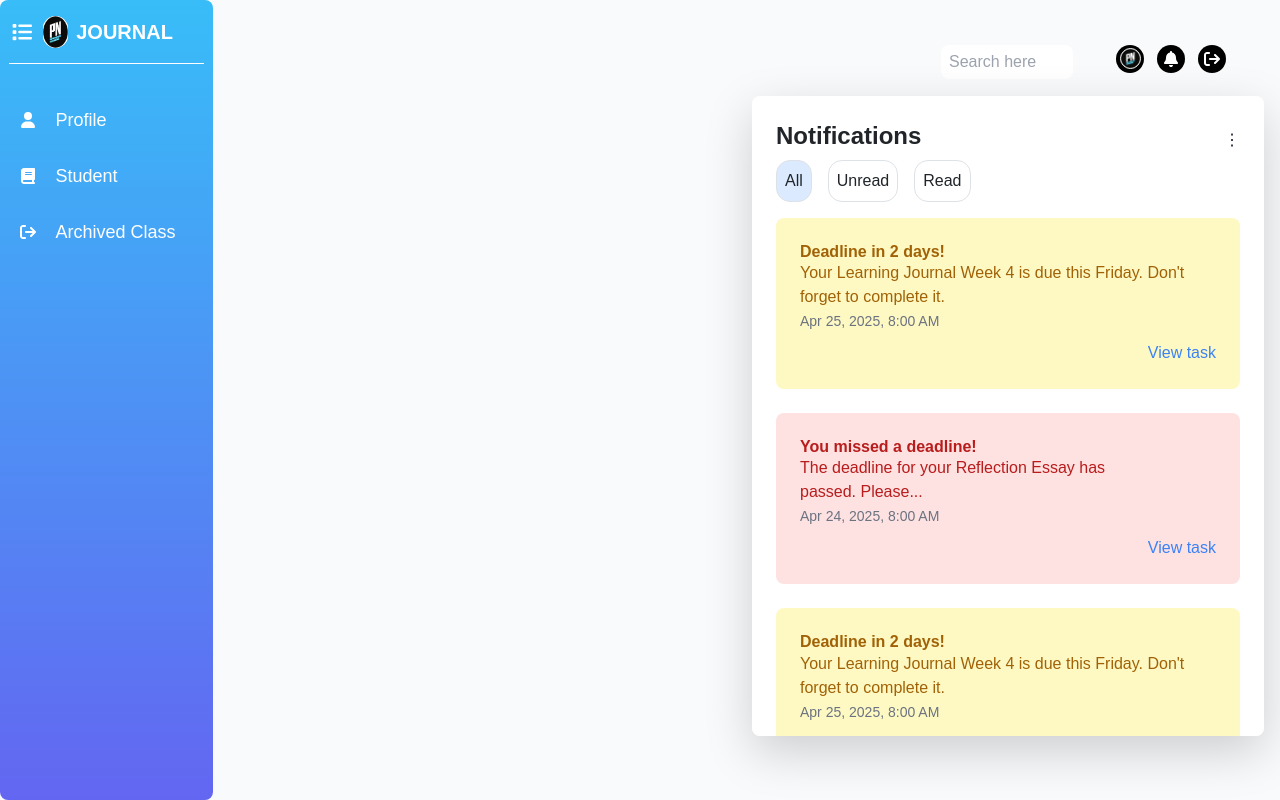
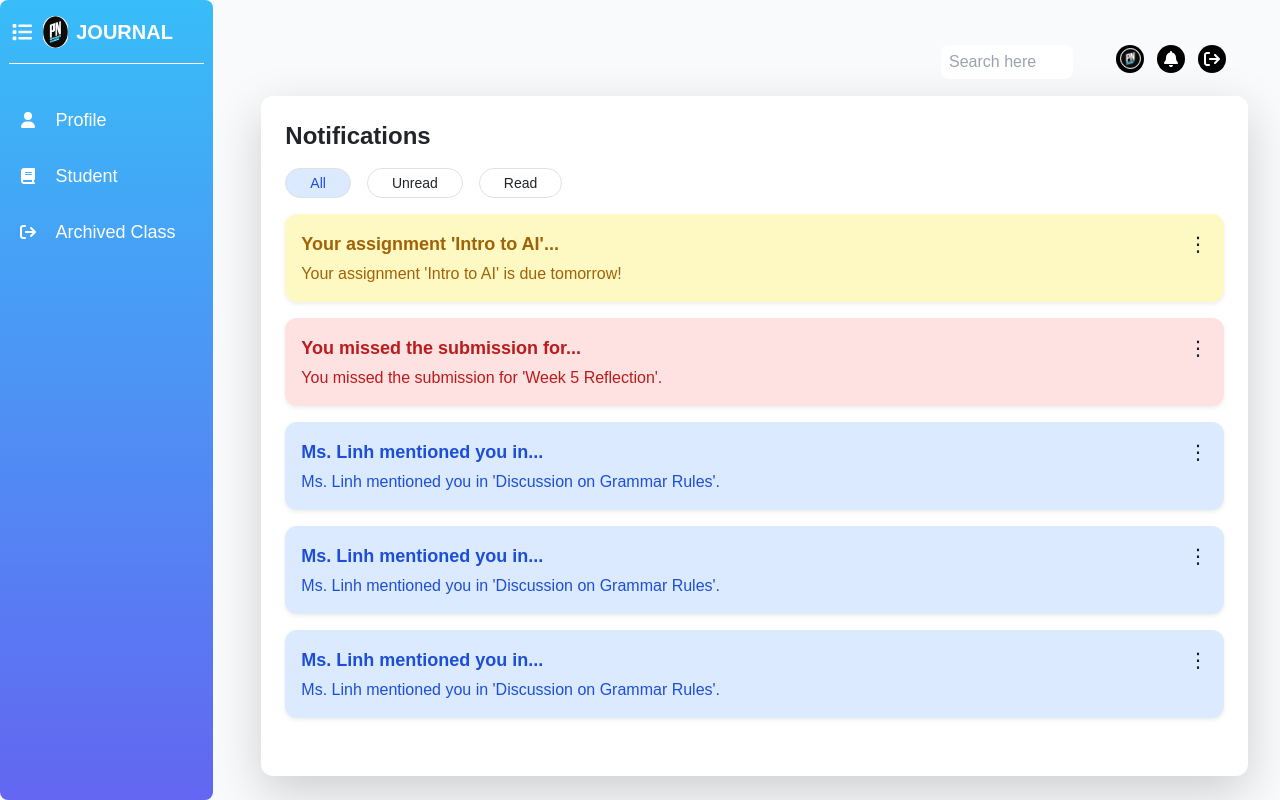
Before and after one commit to TranHoangXuanNguyen/adv_project_FE, a React (Create React App) app: page /teacher/notifications in a window 1280 px wide. Built offline with nearby package versions, Linux system fonts and the light colour scheme.

Commit message:
feature/notice_bar_DoneUI

```diff
--- a/src/components/student/SideBar.jsx
+++ b/src/components/student/SideBar.jsx
@@ -27,7 +27,7 @@ export default function SideBar() {
           {
             icon: <FaBullseye  />,
             text: 'My Goals',
-            to: '/student'
+            to: '/student/Semester-Goals'
           },
           {
             icon: <FaBookOpen />,
--- a/src/components/teacher/Header.jsx
+++ b/src/components/teacher/Header.jsx
@@ -1,7 +1,15 @@
-import React from 'react';
+import React, { useState } from 'react';
 import { FaBell, FaArrowRightFromBracket } from 'react-icons/fa6';
 import avatarImage from "../../assets/img/pnlogo.png";
+import TNotification from '../../pages/teacher/Tnotification';
+
 export default function Header() {
+    const [isVisible, setIsVisible] = useState(false);
+
+    const handleBellClick = () => {
+        setIsVisible(!isVisible);
+    };
+
     return (
         <div className="w-full h-16 flex justify-end items-center">
             <div className="w-1/3 h-3/5 flex justify-around items-center">
@@ -23,8 +31,20 @@ export default function Header() {
                             className="w-3/4 h-3/4 rounded-full border border-white"
                         />
                     </div>
-              <div className="w-7 h-7 rounded-full bg-black flex justify-center items-center cursor-pointer">
+                    <div className="">
+                        <div
+                            className="w-7 h-7 rounded-full bg-black flex justify-center items-center cursor-pointer"
+                            onClick={handleBellClick}
+                        >
                             <FaBell className="text-white" />
+                        </div>
+
+                        {/* Hiển thị component TNotification khi click vào chuông */}
+                        {isVisible && (
+                            <div className=" w-[650px] absolute right-[200px] pt-2 rounded-lg z-10">
+                                <TNotification />
+                            </div>
+                        )}
                     </div>
                     <div className="w-7 h-7 rounded-full bg-black flex justify-center items-center cursor-pointer">
                         <FaArrowRightFromBracket className="text-white" />
@@ -33,4 +53,4 @@ export default function Header() {
             </div>
         </div>
     );
-    };
+}
--- a/src/pages/teacher/ShowSemesterGoals.jsx
+++ b/src/pages/teacher/ShowSemesterGoals.jsx
@@ -40,7 +40,11 @@ const ShowSemesterGoals = () => {
 
   return (
     <div className="min-h-screen">
-      <h2 className="text-2xl font-bold mb-4 text-blue-700">Semester Goals</h2>
+      <div className="flex justify-content-center items-center ">
+        <h2 className="text-2xl font-bold mb-2 text-blue-700">
+          Semester Goals
+        </h2>
+      </div>
 
       {loading ? (
         <p className="text-gray-600">Loading goals...</p>
@@ -49,19 +53,24 @@ const ShowSemesterGoals = () => {
       ) : (
         <div className="overflow-x-auto shadow-lg rounded-lg">
           <table className="min-w-full bg-white border border-gray-300">
-            <thead className="bg-blue-700 text-white">
+            <thead className="bg-[#72afff] text-white">
               <tr>
-                <th className="border px-4 py-2">Subject</th>
-                <th className="border px-4 py-2">Course Goal</th>
-                <th className="border px-4 py-2">Expect from Teacher</th>
-                <th className="border px-4 py-2">Expect from Themselves</th>
+                <th className="border px-4 py-4">Subject</th>
+                <th className="border px-4 py-4">Course Goal</th>
+                <th className="border px-4 py-4">Expect from Teacher</th>
+                <th className="border px-4 py-4">Expect from Themselves</th>
               </tr>
             </thead>
             <tbody>
               {Array.isArray(goalList) && goalList.length > 0 ? (
                 goalList.map((goal, idx) => (
-                  <tr key={idx} className="hover:bg-blue-100 transition duration-200">
-                    <td className="p-4 border">{goal.subject?.subject_name}</td>
+                  <tr
+                    key={idx}
+                    className=""
+                  >
+                    <td className="p-4 border font-bold">
+                      {goal.subject?.subject_name}
+                    </td>
                     <td className="p-4 border">{goal.course_expected}</td>
                     <td className="p-4 border">{goal.teacher_expected}</td>
                     <td className="p-4 border">{goal.themselves_expected}</td>
--- a/src/pages/teacher/Tnotification.jsx
+++ b/src/pages/teacher/Tnotification.jsx
@@ -1,85 +1,119 @@
-import React from 'react';
-import { useState } from 'react';
+import React, { useState } from 'react';
+
 export default function TNotification() {
   const [activeButton, setActiveButton] = useState('All');
 
-  const notifications = [
+  // 🔹 Giả lập dữ liệu từ DB
+  const dbNotifications = [
     {
       id: 1,
-      message: "Deadline in 2 days!",
-      details: "Your Learning Journal Week 4 is due this Friday. Don't forget to complete it.",
-      date: "Apr 25, 2025, 8:00 AM",
-      type: "warning",
+      sender_id: 2,
+      receiver_id: 1,
+      content: "Your assignment 'Intro to AI' is due tomorrow!",
+      created_at: "2025-05-22T08:00:00Z",
     },
     {
       id: 2,
-      message: "You missed a deadline!",
-      details: "The deadline for your Reflection Essay has passed. Please...",
-      date: "Apr 24, 2025, 8:00 AM",
-      type: "error",
+      sender_id: 3,
+      receiver_id: 1,
+      content: "You missed the submission for 'Week 5 Reflection'.",
+      created_at: "2025-05-20T08:00:00Z",
     },
     {
       id: 3,
-      message: "Deadline in 2 days!",
-      details: "Your Learning Journal Week 4 is due this Friday. Don't forget to complete it.",
-      date: "Apr 25, 2025, 8:00 AM",
-      type: "warning",
+      sender_id: 5,
+      receiver_id: 1,
+      content: "Ms. Linh mentioned you in 'Discussion on Grammar Rules'.",
+      created_at: "2025-05-23T11:00:00Z",
     },
      {
       id: 4,
-      message: "You were mentioned by Ms. Linh!",
-      details: "Ms. Linh mentioned you in the class discussion about grammar rules. Click to reply.",
-      date: "Apr 25, 2025, 11:30 AM",
-      type: "info",
+      sender_id: 5,
+      receiver_id: 1,
+      content: "Ms. Linh mentioned you in 'Discussion on Grammar Rules'.",
+      created_at: "2025-05-23T11:00:00Z",
     },
+     {
+      id: 5,
+      sender_id: 5,
+      receiver_id: 1,
+      content: "Ms. Linh mentioned you in 'Discussion on Grammar Rules'.",
+      created_at: "2025-05-23T11:00:00Z",
+    }
   ];
 
+  const notifications = dbNotifications.map(n => {
+    let type = "info";
+    if (n.content.toLowerCase().includes("due")) type = "warning";
+    else if (n.content.toLowerCase().includes("missed")) type = "error";
+
+    return {
+      id: n.id,
+      message: n.content.split(" ").slice(0, 5).join(" ") + "...",
+      details: n.content,
+      date: new Date(n.created_at).toLocaleString("en-US", {
+        month: "short", day: "numeric", year: "numeric",
+        hour: "numeric", minute: "numeric", hour12: true
+      }),
+      type,
+    };
+  });
+
   const Notification = ({ notification }) => {
+  const colorMap = {
+    error: "bg-red-100 text-red-700",
+    warning: "bg-yellow-100 text-yellow-700",
+    info: "bg-blue-100 text-blue-700"
+  };
+
   return (
-        <div className='d-flex justify-content-end'>
+    <div className={`group mb-3 p-3 rounded-xl ${colorMap[notification.type]} shadow-sm`}>
+      <div className='flex items-center justify-between'>
+        <h3 className="font-semibold text-lg">{notification.message}</h3>
+        <span className='cursor-pointer text-gray-900 text-xl'>⋮</span>
+      </div>
 
-      <div className={`p-4 mb-4 rounded-lg ${notification.type === "error" ? "bg-red-100 text-red-700" : notification.type === "warning" ? "bg-yellow-100 text-yellow-700" : "bg-blue-100 text-blue-700"}`}>
-        <h3 className="font-semibold">{notification.message}</h3>
-        <p>{notification.details}</p>
-        <span className="text-sm text-gray-500">{notification.date}</span>
-        <div className="mt-2 d-flex justify-content-end">
-          <button className="text-blue-500 hover:underline">View task</button>
+      {/* Chi tiết - hiển thị 1 dòng bình thường, mở rộng khi hover */}
+      <p className="text-md mt-1 line-clamp-1 group-hover:line-clamp-none transition-all duration-200">
+        {notification.details}
+      </p>
+
+      {/* Date - chỉ hiện khi hover */}
+      <div className="text-sm text-gray-500 mt-1 hidden group-hover:block transition-opacity duration-200">
+        {notification.date}
+      </div>
+
+      {/* Buttons - chỉ hiện khi hover */}
+      <div className="mt-2 flex justify-end space-x-4 hidden group-hover:flex transition-opacity duration-200">
+        <button className="text-blue-500 hover:underline text-sm">View task</button>
         {notification.type === "info" && (
-            <button className="text-blue-500 hover:underline ml-4">Reply</button>
+          <button className="text-blue-500 hover:underline text-sm">Reply</button>
         )}
       </div>
     </div>
-        </div>
-
   );
 };
 
   return (
-   <div className="max-w-lg p-6 bg-white shadow-lg rounded-lg absolute right-0 mr-4 h-[80vh] overflow-y-auto">
-    <div className='flex items-center justify-between'>
-      <h2 className="text-2xl font-bold mb-2">Notifications</h2>
-      <span className='cursor-pointer text-gray-900'>⋮</span>
+    <div className="p-4 bg-white shadow-lg  rounded-xl h-[85vh] overflow-y-auto">
+      <div className='flex items-center justify-between mb-3'>
+        <h2 className="text-2xl font-bold text-justify-center">Notifications</h2>
       </div>
-      <div className='flex mb-3'>
+
+      {/* Filter buttons */}
+      <div className='flex space-x-4 mb-3'>
+        {["All", "Unread", "Read"].map(type => (
           <button
-        className={`border rounded-[14px] p-2 ${activeButton === 'All' ? 'border-blue-500 bg-blue-100' : 'border-transparent'} hover:border-blue-500 hover:bg-blue-100`}
-        onClick={() => setActiveButton('All')}
+            key={type}
+            className={`px-4 py-1 rounded-2xl text-sm border ${activeButton === type ? 'border-blue-500 bg-blue-100 text-blue-700' : 'border-gray-200 hover:border-blue-300 hover:bg-blue-50'}`}
+            onClick={() => setActiveButton(type)}
           >
-        All
+            {type}
           </button>
-      <button
-        className={`ml-4 border rounded-[14px] p-2 ${activeButton === 'Unread' ? 'border-blue-500 bg-blue-100' : 'border-transparent'} hover:border-blue-500 hover:bg-blue-100`}
-        onClick={() => setActiveButton('Unread')}
-      >
-        Unread
-      </button>
-      <button
-        className={`ml-4 border rounded-[14px] p-2 ${activeButton === 'Read' ? 'border-blue-500 bg-blue-100' : 'border-transparent'} hover:border-blue-500 hover:bg-blue-100`}
-        onClick={() => setActiveButton('Read')}
-      >
-        Read
-      </button>
+        ))}
       </div>
+
+      {/* Notification list */}
       {notifications.map(notification => (
         <Notification key={notification.id} notification={notification} />
       ))}
```
Lines whose indentation alone changed are shown as unchanged.
